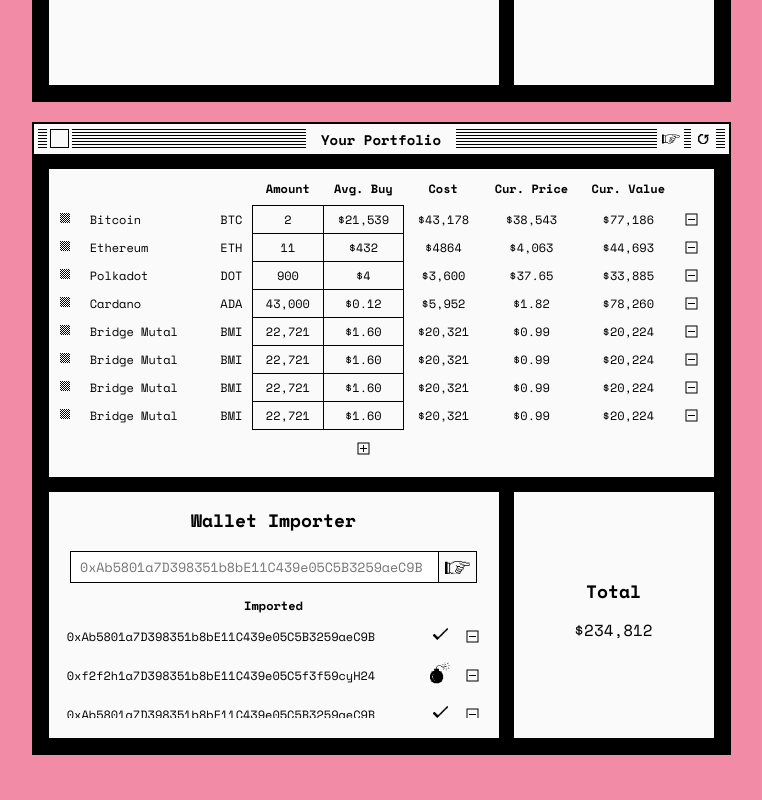
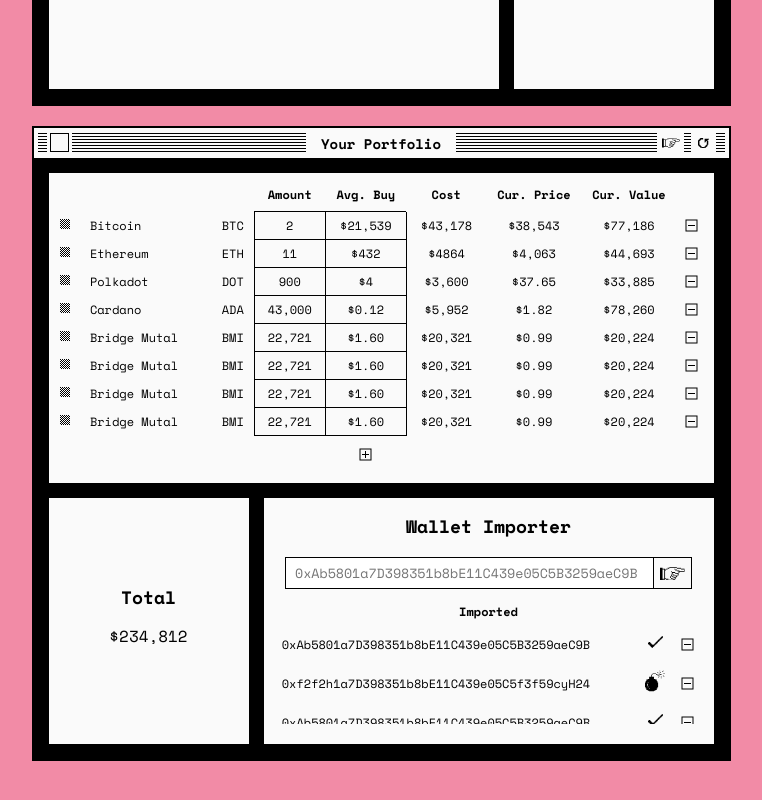
Before and after one commit to oisa/curly, a React (Create React App) app: page / in a window 1280 px wide. Shown: the part 1166-1966 px from the top of the page, without its empty margins (259-1021 px from the left). Built offline with nearby package versions, Linux system fonts and the light colour scheme; no server answers.

Commit message:
Adds styling adjustments for tables so table headers are sticky.

```diff
--- a/src/App.css
+++ b/src/App.css
@@ -425,7 +425,10 @@ input[type="checkbox" i] {
 th {
   font-size: var(--font-s);
   text-align: center;
-  padding-bottom: 8px;
+  padding: 3px 0 8px 0;
+  position: sticky;
+  top: 0;
+  background-color: rgb(var(--secondary-window));
 }
 
 td {
@@ -679,6 +682,7 @@ td:nth-of-type(1) {
 
 .portfolio-stats-container {
   width: 200px;
+  min-height: 150px;
   text-align: center;
   display: flex;
   flex-direction: column;
--- a/src/components/WidgetPortfolio.js
+++ b/src/components/WidgetPortfolio.js
@@ -51,8 +51,8 @@ const WidgetPortfolio = () => {
           </div>
 
           <div className="window-row">
+            <ModulePortfolioStats />
             <ModuleWallets />
-            <ModulePortfolioStats />
           </div>
         </div>
 
--- a/src/components/WidgetWatchListModules/ModuleCryptoByMarketCap.js
+++ b/src/components/WidgetWatchListModules/ModuleCryptoByMarketCap.js
@@ -38,7 +38,7 @@ const ModuleCryptoByMarketCap = () => {
         </tr>
 
           { coinsFeed.map((item, i) => (
-          <tr>
+          <tr title={ item.name + ' | Rank: ' + item.market_cap_rank + ' | 24hr Price Change:  ' + item.price_change_percentage_24h + '%' }>
             <td>{ item.name }</td>
             <td>{ item.symbol.toUpperCase() }</td>
             <td>${ numbro(item.current_price).format({thousandSeparated: true}) }</td>
```
